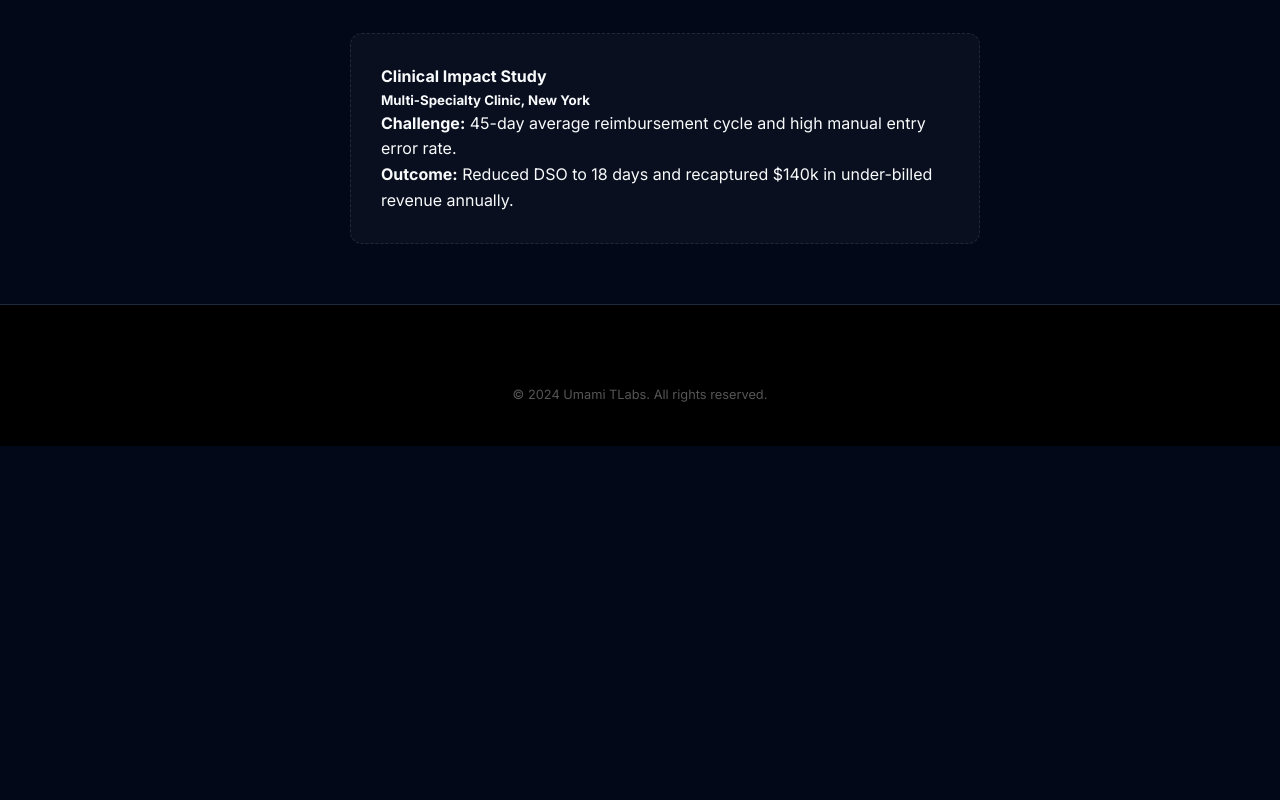
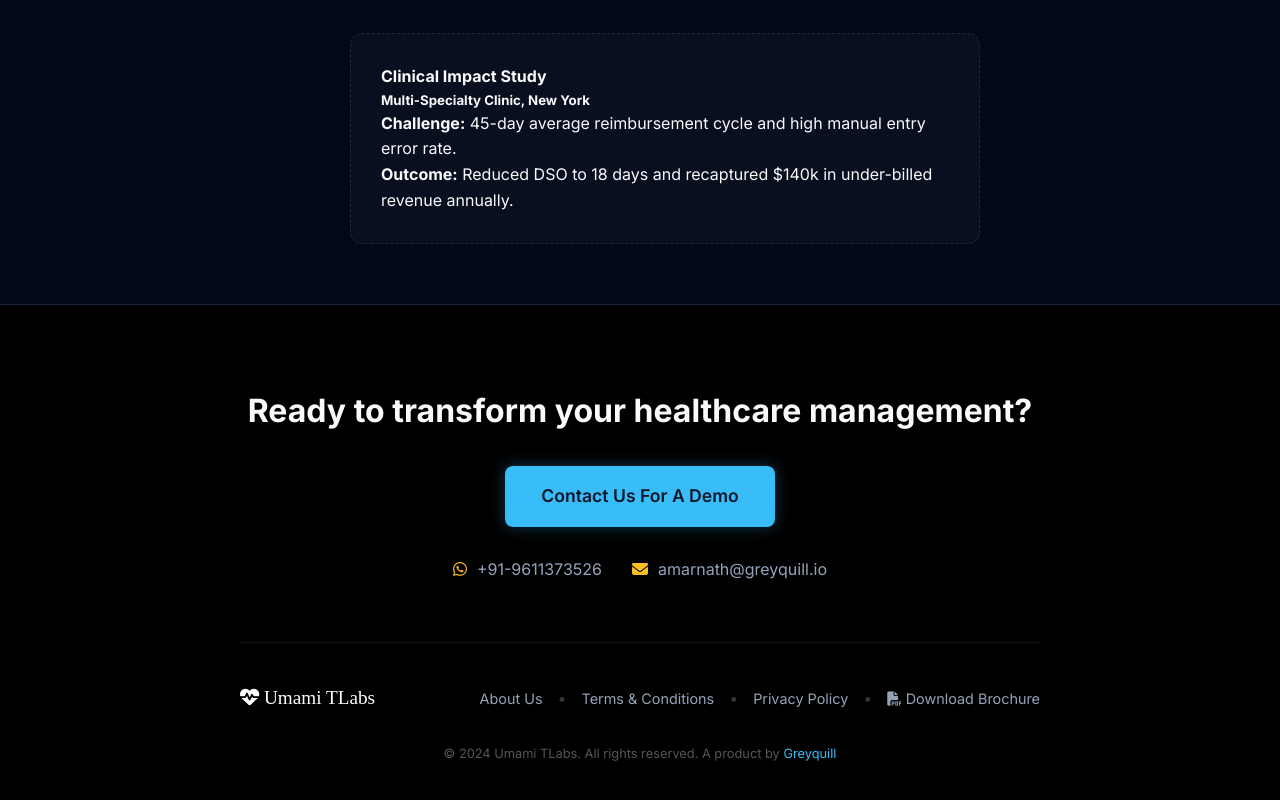
Before and after one commit to greyquill/Umami-TLabs, a plain HTML site: page services.html in a window 1280 px wide. Shown: the part 1916-2716 px from the top of the page. Before the commit the page ends 2362 px from the top, so only its background shows below. Drawn offline with Linux system fonts and the light colour scheme; a script that the page names is missing; a web font is replaced by a local one.

Commit message:
Update brochure links across all pages to use consistent "Download Brochure" text and enhance footer with contact details and call-to-action for demo requests.

```diff
--- a/services.html
+++ b/services.html
@@ -29,6 +29,9 @@
         <div class="container">
             <a href="index.html" class="logo">
                 <img src="assets/img/logo.png" alt="Umami TLabs Logo" class="logo-img">
+            </a>
+            <a href="brochure/Umami%20TLabs%20-%20%20Brochure.pdf" target="_blank" class="brochure-link" title="Download Brochure">
+                <i class="fa-solid fa-file-pdf"></i> Download Brochure
             </a>
             <div class="nav-links">
 
@@ -2216,8 +2219,34 @@
     <!-- Footer -->
     <footer class="footer">
         <div class="container footer-content">
+            <div class="footer-cta">
+                <h2>Ready to transform your healthcare management?</h2>
+                <!-- Calendly Trigger -->
+                <a href="#"
+                    onclick="Calendly.initPopupWidget({url: 'https://calendly.com/greyquill/umami-tlabs'});return false;"
+                    class="btn btn-primary btn-lg">Contact Us For A Demo</a>
+                <div class="contact-details">
+                    <p><i class="fa-brands fa-whatsapp"></i> +91-9611373526</p>
+                    <p><i class="fa-solid fa-envelope"></i> amarnath@greyquill.io</p>
+                </div>
+            </div>
+
+            <div class="footer-bottom">
+                <div class="footer-logo">
+                    <i class="fa-solid fa-heart-pulse"></i> Umami TLabs
+                </div>
+                <div class="footer-links">
+                    <a href="about.html">About Us</a>
+                    <span class="separator">•</span>
+                    <a href="terms.html">Terms & Conditions</a>
+                    <span class="separator">•</span>
+                    <a href="privacy.html">Privacy Policy</a>
+                    <span class="separator">•</span>
+                    <a href="brochure/Umami%20TLabs%20-%20%20Brochure.pdf" target="_blank"><i class="fa-solid fa-file-pdf"></i> Download Brochure</a>
+                </div>
+            </div>
             <div class="copyright">
-                &copy; 2024 Umami TLabs. All rights reserved.
+                &copy; 2024 Umami TLabs. All rights reserved. A product by <a href="https://www.greyquill.io" target="_blank" rel="noopener noreferrer">Greyquill</a>
             </div>
         </div>
     </footer>
```
Also changed, not shown: about.html (+2 -2 lines), doctors.html (+30 -1 lines), index.html (+2 -2 lines), privacy.html (+2 -2 lines), terms.html (+2 -2 lines).
